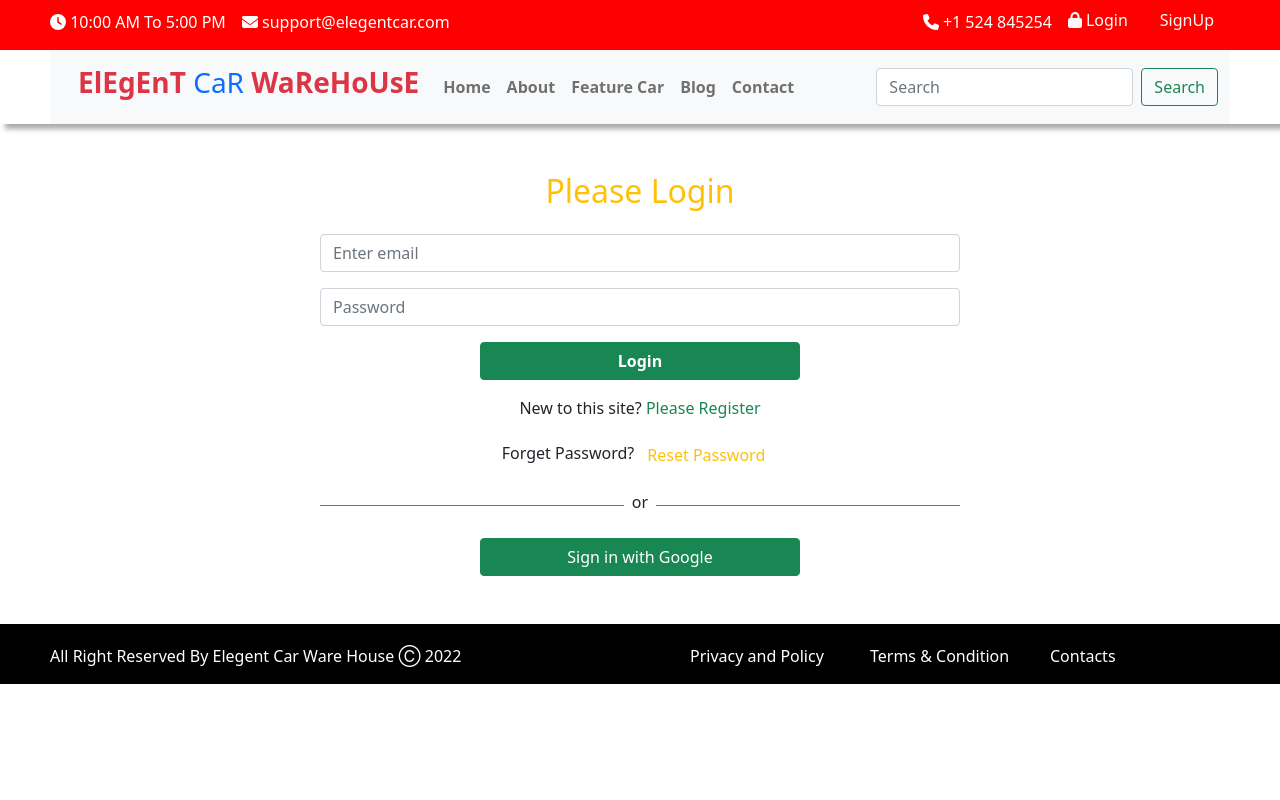
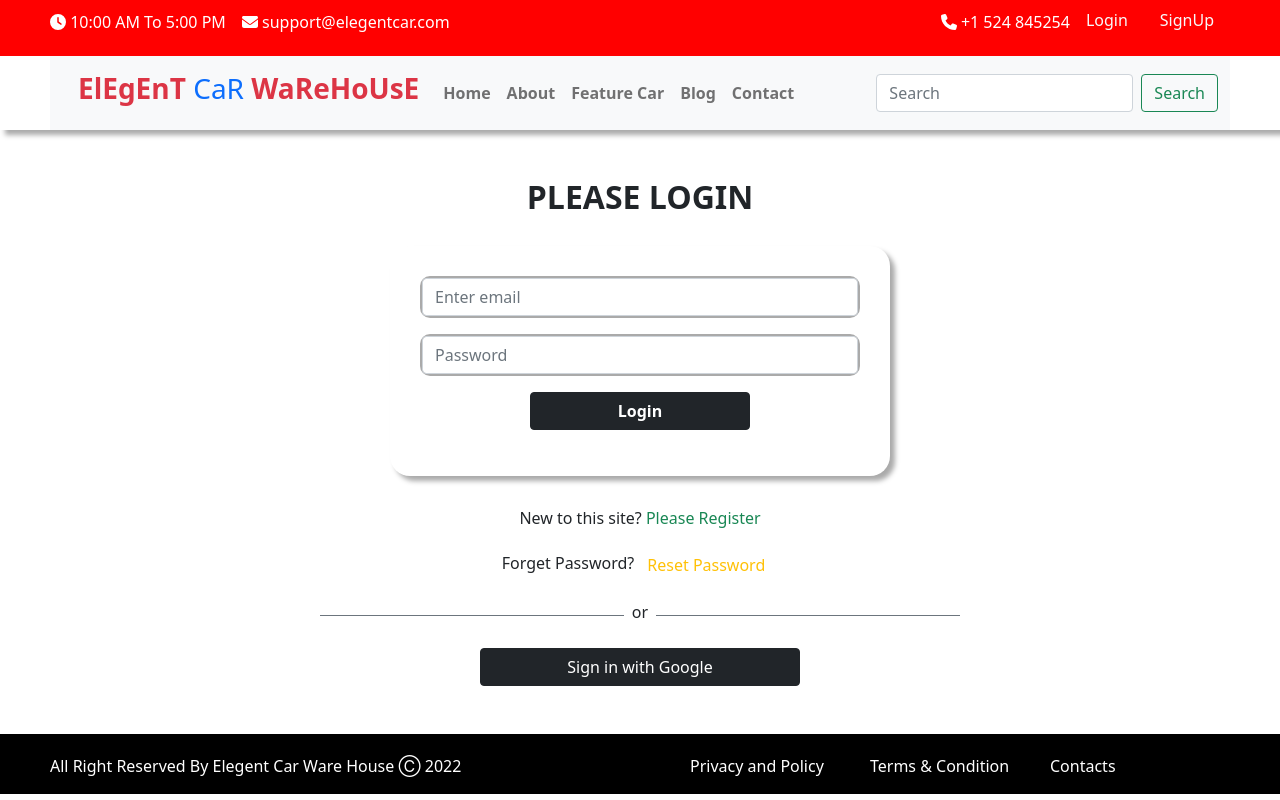
Before and after one commit to Developer-Kabir/warehouse-clientside, a React (Create React App) app: page /login in a window 1280 px wide. Built offline with nearby package versions, Linux system fonts and the light colour scheme; no server answers.

Commit message:
login and signup page design done

```diff
--- a/src/Componennts/Shared Components/Contact Header/ContactHeader.css
+++ b/src/Componennts/Shared Components/Contact Header/ContactHeader.css
@@ -1,7 +1,7 @@
 .abc{
     background-color: red;
     color: white;
-    height: 50px;
+
 }
 
 .contact-header{
--- a/src/Componennts/Shared Components/Contact Header/ContactHeader.js
+++ b/src/Componennts/Shared Components/Contact Header/ContactHeader.js
@@ -4,13 +4,20 @@ import { FontAwesomeIcon } from '@fortawesome/react-fontawesome'
 import { faEnvelope } from '@fortawesome/free-solid-svg-icons'
 import { faClock } from '@fortawesome/free-solid-svg-icons'
 import { faPhone } from '@fortawesome/free-solid-svg-icons'
-import { faLock } from '@fortawesome/free-solid-svg-icons'
-
 import { Nav } from 'react-bootstrap';
 import { Link } from 'react-router-dom';
+import auth from '../../../firebase.init';
+import { useAuthState } from 'react-firebase-hooks/auth';
+import { signOut } from 'firebase/auth';
 
 
 const ContactHeader = () => {
+    const [user] = useAuthState(auth);
+    const handleSignOut = () => {
+        signOut(auth);
+    }
+
+
     return (
         <div className='abc'>
             <div className='contact-header d-flex justify-content-between'>
@@ -20,13 +27,20 @@ const ContactHeader = () => {
                 </div>
                 <div className='d-flex justify-content-between'>
                     <p><FontAwesomeIcon icon={faPhone} /> +1 524 845254</p>
-                    <Nav.Link as={Link} to="/login" className='text-light login-btn'>
-                        <p><FontAwesomeIcon icon={faLock} className='me-1' />Login</p>
-                    </Nav.Link>
-                    <Nav.Link as={Link} to="/signUp" className='text-light login-btn'>
-                        <p>SignUp</p>
-                    </Nav.Link>
+                    {
+                        user ?
+                            <Nav.Link as={Link} to="/" className='text-light login-btn' onClick={handleSignOut}>Sign Out</Nav.Link>
+                            :
+                            <div className='d-flex'>
+                                <Nav.Link as={Link} to="/login" className='text-light login-btn'>
+                                    <p>Login</p>
+                                </Nav.Link>
+                                <Nav.Link as={Link} to="/signUp" className='text-light login-btn'><p>SignUp</p></Nav.Link>
+                            </div>
+                    }
                 </div>
+
+
 
             </div>
 
--- a/src/Componennts/User/Login/Login.js
+++ b/src/Componennts/User/Login/Login.js
@@ -10,6 +10,7 @@ import auth from '../../../firebase.init';
 import useToken from '../../../Hooks/useToken';
 import Loading from '../../Shared Components/Loading/Loading';
 import SocialLogin from '../SocialLogin/SocialLogin';
+import './Login.css'
 
 const Login = () => {
     const emailRef = useRef('');
@@ -44,7 +45,7 @@ const Login = () => {
     }
 
     if (error) {
-        errorMessage = <p className='text-danger'>Error: {error.message}</p>
+        errorMessage = <p className='text-dark'>Error: {error.message}</p>
     }
 
     if (token) {
@@ -67,21 +68,21 @@ const Login = () => {
     }
     return (
         <div className='w-50 mx-auto mt-5'>
-            <h2 className='text-warning text-center mb-4'>Please Login</h2>
-            <Form onSubmit={handleSubmit}>
-                <Form.Group className="mb-3" controlId="formBasicEmail">
+            <h2 className='text-dark fw-bold text-center mb-4'>PLEASE LOGIN</h2>
+            <Form className='form-design' onSubmit={handleSubmit}>
+                <Form.Group className='form-design-input mb-3' controlId="formBasicEmail">
                     <Form.Control ref={emailRef} type="email" placeholder="Enter email" required />
                 </Form.Group>
 
-                <Form.Group className="mb-3" controlId="formBasicPassword">
+                <Form.Group className='form-design-input mb-3' controlId="formBasicPassword">
                     <Form.Control ref={passwordRef} type="password" placeholder="Password" required />
                 </Form.Group>
-                <Button className='mb-3 w-50 mx-auto text-white fw-bold d-block' variant="success" type="submit">
+                <Button className='mb-3 w-50 mx-auto text-white fw-bold d-block' variant="dark" type="submit">
                     Login
                 </Button>
             </Form>
             {errorMessage}
-            <p className='text-center'>New to this site? <Link to="/register" onClick={navigateSignUp} className='text-success pe-auto text-decoration-none' >Please Register</Link> </p>
+            <p className='text-center'>New to this site? <Link to="/signUp" onClick={navigateSignUp} className='text-success pe-auto text-decoration-none' >Please Register</Link> </p>
             <p className='text-center'>Forget Password?<button className='btn btn-link text-warning pe-auto text-decoration-none' onClick={resetPassword}>Reset Password</button> </p>
             <SocialLogin></SocialLogin>
             <ToastContainer />
--- /dev/null
+++ b/src/Componennts/User/SignUp/SignUp.css
@@ -0,0 +1,14 @@
+.form-design{
+    width: 500px ;
+    margin: 30px auto;
+    background-color: white;
+    border-radius: 20px;
+    padding: 30px;
+    box-shadow: 5px 5px 5px #aaaaaa;
+}
+
+
+.form-design-input {
+    border: 2px solid #aaaaaa;
+    border-radius: 10px;
+}
--- a/src/Componennts/User/SignUp/SignUp.js
+++ b/src/Componennts/User/SignUp/SignUp.js
@@ -1,4 +1,5 @@
 import React, { useRef } from 'react';
+import './SignUp.css'
 import { Button, Form } from 'react-bootstrap';
 import { Link, useNavigate } from 'react-router-dom';
 import { useCreateUserWithEmailAndPassword, useUpdateProfile } from 'react-firebase-hooks/auth';
@@ -47,20 +48,20 @@ const SignUp = () => {
     }
     return (
         <div className='w-50 mx-auto my-5'>
-        <h2 className='text-warning text-center mb-3'>Please Register</h2>
-      <Form onSubmit={handleSubmit}>
-      <Form.Group className="mb-3" controlId="">
+        <h2 className='text-black fw-bold text-center mb-3'>SIGN UP FIRST</h2>
+      <Form className='form-design' onSubmit={handleSubmit}>
+      <Form.Group className="mb-3 form-design-input" controlId="">
               <Form.Control ref={nameRef} type="text" placeholder="Enter Your Name" required />
           </Form.Group>
 
-          <Form.Group className="mb-3" controlId="formBasicEmail">
-              <Form.Control ref={emailRef} type="email" placeholder="Enter email" required />
+          <Form.Group className="mb-3 form-design-input" controlId="formBasicEmail">
+              <Form.Control ref={emailRef} type="email" placeholder="Enter Ymail" required />
           </Form.Group>
 
-          <Form.Group className="mb-3" controlId="formBasicPassword">
+          <Form.Group className="mb-3 form-design-input" controlId="formBasicPassword">
               <Form.Control ref={passwordRef} type="password" placeholder="Password" required />
           </Form.Group>
-          <Button className='w-50 mx-auto d-block text-white fw-bold' variant="success" type="submit">
+          <Button className='w-50 mx-auto d-block text-white fw-bold' variant="dark" type="submit">
               Register
           </Button>
       </Form>
--- a/src/Componennts/User/SocialLogin/SocialLogin.js
+++ b/src/Componennts/User/SocialLogin/SocialLogin.js
@@ -19,7 +19,7 @@ const SocialLogin = () => {
     let from = location.state?.from?.pathname || "/";
 
     if (error) {
-        errorMessage = <p className='text-danger text-center'>Error: {error.message}</p>
+        errorMessage = <p className='text-dark text-center'>Error: {error.message}</p>
     }
 
     if (loading) {
@@ -40,7 +40,7 @@ const SocialLogin = () => {
             {errorMessage}
 
             <div>
-                <Button onClick={() => signInWithGoogle()} className='w-50 d-block mx-auto mb-5' variant="success" type="submit">
+                <Button onClick={() => signInWithGoogle()} className='w-50 d-block mx-auto mb-5' variant="dark" type="submit">
                     <i className="text-warning fa-brands fa-google"></i>  Sign in with Google
                 </Button>
             </div>
```
